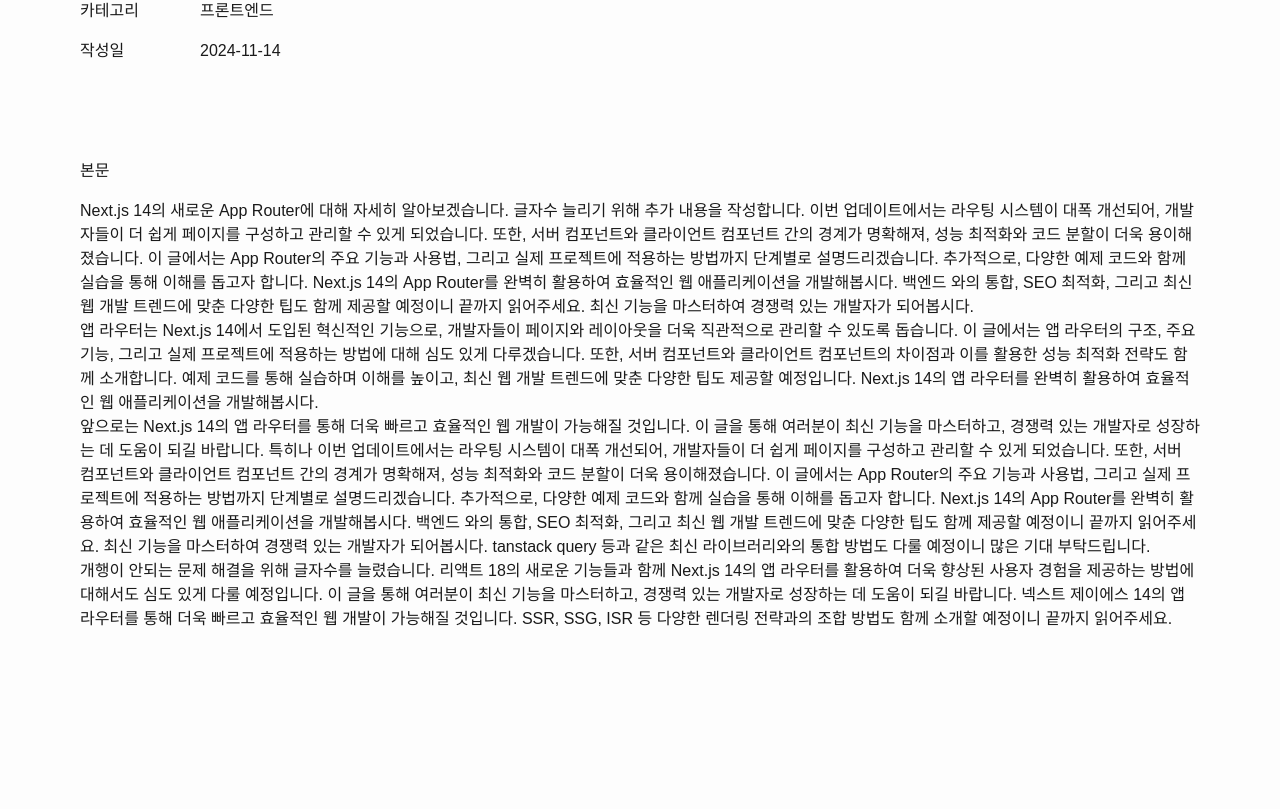
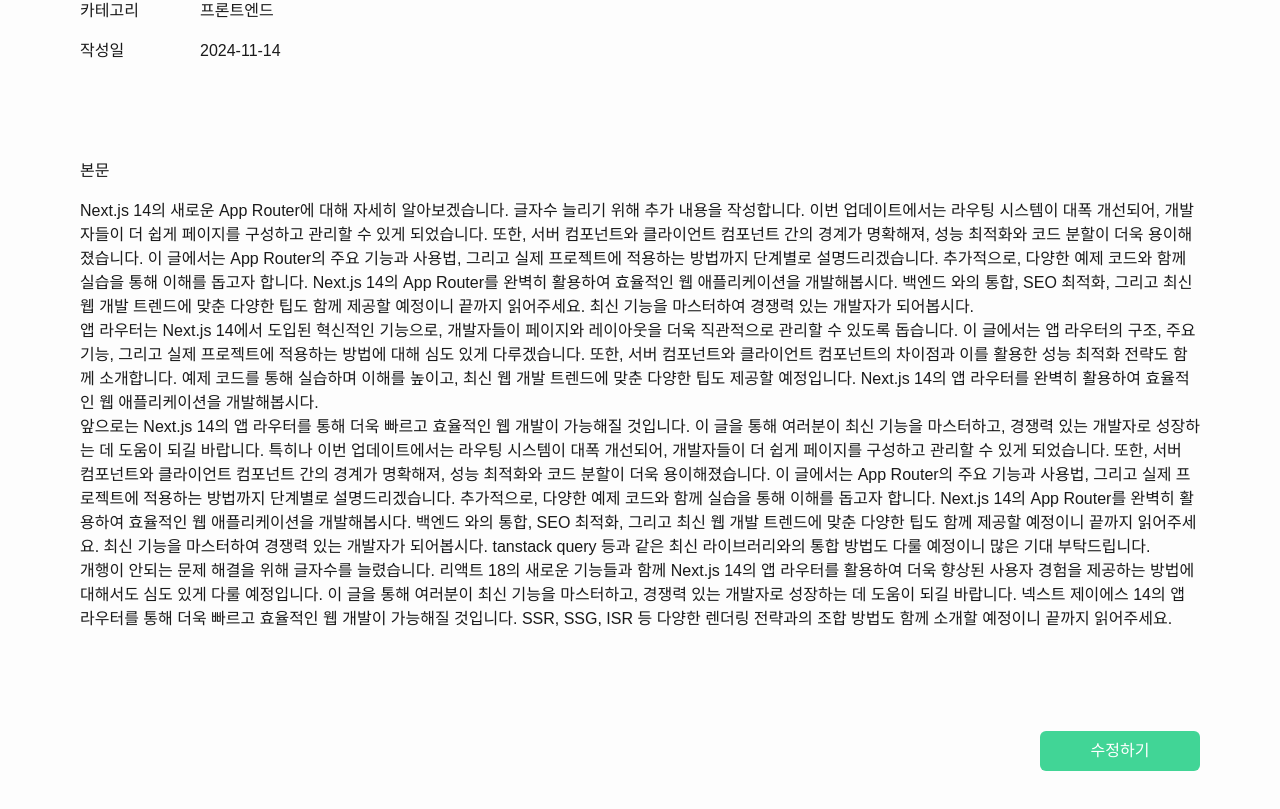
Before and after one commit to jsomnium/BEST_CRUD_PROJECT, a Next.js app in the folder best-crud-project/: page /posts/1 in a window 1280 px wide. Shown: the part 257-1066 px from the top of the page. Before the commit the page ends 948 px from the top, so only its background shows below. Built offline with nearby package versions, Linux system fonts and the light colour scheme.

Commit message:
feat(postDetail): add edit button UI

```diff
--- a/best-crud-project/src/app/posts/[id]/page.tsx
+++ b/best-crud-project/src/app/posts/[id]/page.tsx
@@ -1,4 +1,5 @@
 import { getPostDetailApi } from '@/src/entities/post/api/getPostDetail';
+import Button from '@/src/shared/ui/Button';
 import Header from '@/src/widgets/layout/Header';
 import { PostDetail } from '@/src/widgets/ui/PostDetail';
 import { notFound } from 'next/navigation';
@@ -16,11 +17,14 @@
   }
 
   return (
-    <div className="w-full">
+    <>
       <Header />
-      <div className="flex w-full flex-col gap-4 px-20 py-15">
+      <div className="flex w-full flex-col gap-4 px-20 pt-15 pb-25">
         <PostDetail post={post} />
       </div>
-    </div>
+      <div className="flex justify-end px-20 pb-20">
+        <Button label="수정하기" className="hover:bg-primary-deep w-40" />
+      </div>
+    </>
   );
 }
--- a/best-crud-project/src/entities/post/PostInfoRow.tsx
+++ b/best-crud-project/src/entities/post/PostInfoRow.tsx
@@ -32,7 +32,7 @@
   return (
     <div className={computedClassName}>
       {label && <span className="w-30">{label}</span>}
-      <span className="flex-1 whitespace-pre-line">{value}</span>{' '}
+      <span className="flex-1 whitespace-pre-line">{value}</span>
     </div>
   );
 }
--- a/best-crud-project/src/widgets/layout/Header.tsx
+++ b/best-crud-project/src/widgets/layout/Header.tsx
@@ -13,7 +13,7 @@
   };
 
   return (
-    <header className="flex justify-between px-8 py-4">
+    <header className="flex w-full justify-between px-8 py-4">
       <Link href={ROUTES.HOME} className="text-primary flex text-2xl font-bold">
         [Logo]
       </Link>
```
